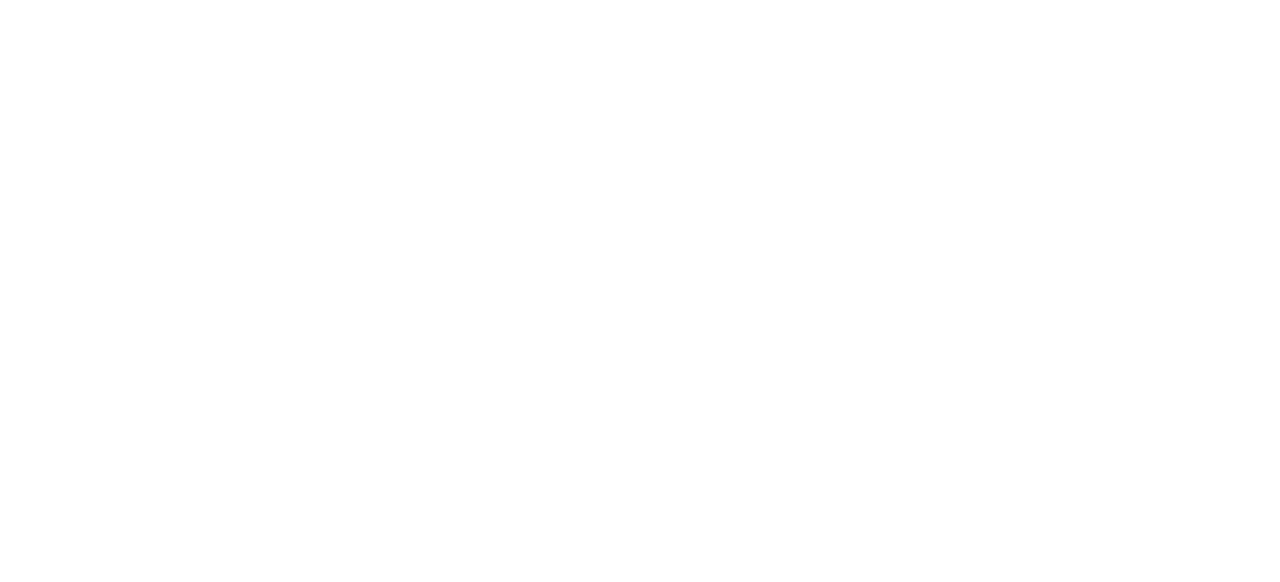
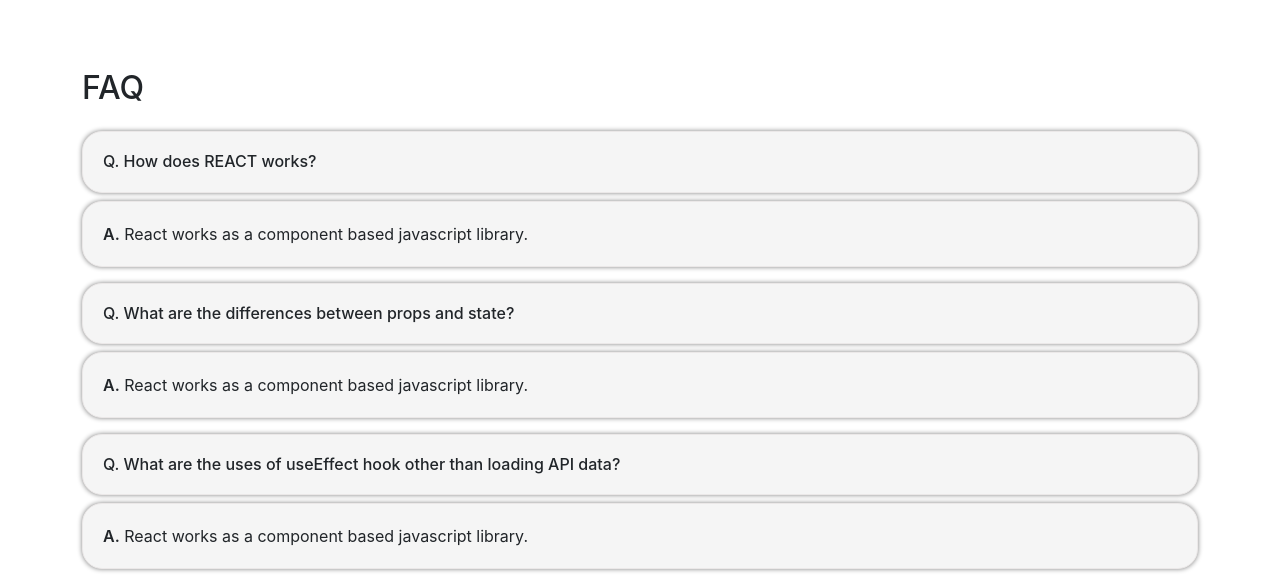
Before and after one commit to m7real/fitness-club, a React (Create React App) app: page / in a window 1280 px wide. Shown: the part 880-1462 px from the top of the page. Before the commit the page ends 949 px from the top, so only its background shows below. Built offline with nearby package versions, Linux system fonts and the light colour scheme.

Commit message:
faq compo adde

```diff
--- a/src/App.js
+++ b/src/App.js
@@ -1,10 +1,12 @@
 import "./App.css";
+import Faq from "./components/Faq/Faq";
 import Gym from "./components/Gym/Gym";
 
 function App() {
   return (
     <div>
       <Gym></Gym>
+      <Faq></Faq>
     </div>
   );
 }
--- a/src/components/Activity/Activity.css
+++ b/src/components/Activity/Activity.css
@@ -8,7 +8,7 @@
 
 .activity img {
   width: 100%;
-  /* padding: 10px; */
+  border-radius: 10px;
 }
 .activity button {
   width: 100%;
--- a/src/components/Faq/Faq.css
+++ b/src/components/Faq/Faq.css
@@ -0,0 +1,7 @@
+.faq {
+  background-color: whitesmoke;
+  border: 1px solid rgb(235, 232, 232);
+  border-radius: 20px;
+  padding: 20px;
+  box-shadow: 0 0 5px 0 rgb(128, 128, 128);
+}
--- a/src/components/Faq/Faq.js
+++ b/src/components/Faq/Faq.js
@@ -0,0 +1,26 @@
+import React from "react";
+import "./Faq.css";
+
+const Faq = () => {
+  return (
+    <div className="container">
+      <h2 className="mb-4">FAQ</h2>
+      <div>
+        <h6 className="faq">Q. How does REACT works?</h6>
+        <p className="faq">
+          <span className="fw-semibold">A.</span> React works as a component based javascript library.
+        </p>
+        <h6 className="faq">Q. What are the differences between props and state?</h6>
+        <p className="faq">
+          <span className="fw-semibold">A.</span> React works as a component based javascript library.
+        </p>
+        <h6 className="faq">Q. What are the uses of useEffect hook other than loading API data?</h6>
+        <p className="faq">
+          <span className="fw-semibold">A.</span> React works as a component based javascript library.
+        </p>
+      </div>
+    </div>
+  );
+};
+
+export default Faq;
```
